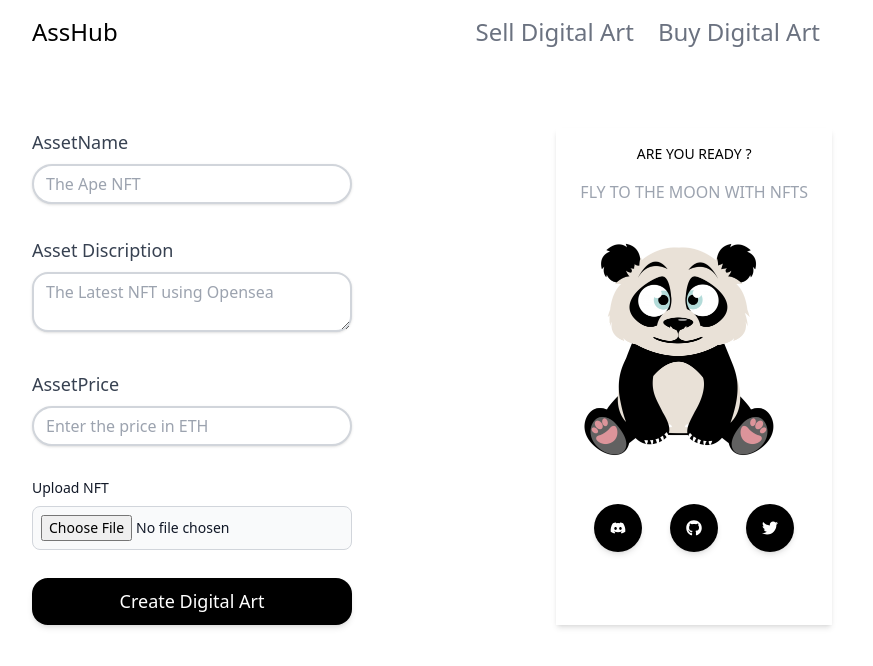
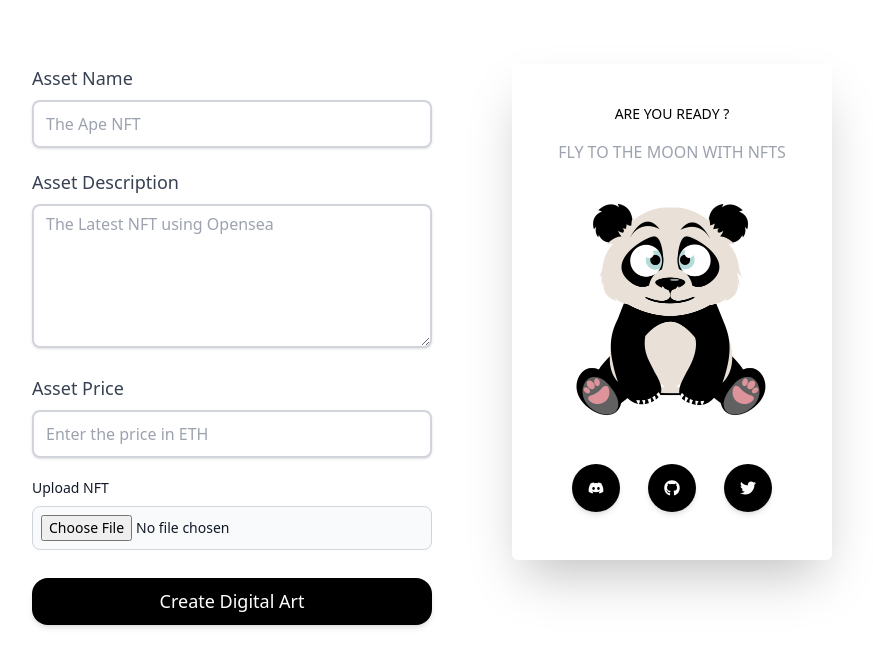
Before and after one commit to sajalshlan/NFT-Marketplace---Build-It-Lumos, a Next.js app in the folder client/: page /forms in a window 1280 px wide. Shown: the top 666 px of the page, without its empty margins (208-1081 px from the left). Built offline with nearby package versions, Linux system fonts and the light colour scheme.

Commit message:
Made some small changes

```diff
--- a/client/pages/forms/index.js
+++ b/client/pages/forms/index.js
@@ -1,9 +1,9 @@
-import Image from "next/image";
+import Image from 'next/image';
 
 export default function form() {
   return (
-    <div>
-      <div className="flex justify-between py-4 lg:px-60 md:px-20 sm:px-10  text-2xl">
+    <>
+      {/* <div className="flex justify-between py-4 lg:px-60 md:px-20 sm:px-10  text-2xl">
         <a className="font-medium" href="">
           AssHub
         </a>
@@ -16,19 +16,19 @@ export default function form() {
             Buy Digital Art
           </a>
         </div>
-      </div>
+      </div> */}
 
-      <div className="flex justify-between  mx-auto lg:px-60 md:px-20 sm:px-10 py-16">
-        <form className="text-black w-80  ">
+      <div className="flex justify-between mx-auto lg:px-60 md:px-20 sm:px-10 py-16">
+         <form className="text-black w-[50%]  ">
           <label
             className="block text-gray-700 text-lg font-medium mb-2"
-            for="assetName"
+            htmlFor="assetName"
           >
-            AssetName
+            Asset Name
           </label>
           <input
-            className="shadow appearance-none  rounded-3xl w-full py-2 px-3 text-gray-700 leading-tight focus:outline-none focus:shadow-outline
-            border-2 border-gray-300  mb-8"
+            className="shadow appearance-none  rounded-lg w-full p-3 text-gray-700 leading-tight focus:outline-none focus:shadow-outline
+            border-2 border-gray-300  mb-5"
             id="assetName"
             type="text"
             placeholder="The Ape NFT"
@@ -36,39 +36,39 @@ export default function form() {
 
           <label
             className="block text-gray-700 text-lg font-medium mb-2"
-            for="assetDiscription"
+            htmlFor="assetDiscription"
           >
-            Asset Discription
+            Asset Description
           </label>
           <textarea
-            className="shadow appearance-none  rounded-2xl w-full py-2 px-3 text-gray-700 leading-tight focus:outline-none focus:shadow-outline
-            border-2 border-gray-300 mb-8"
+            className="shadow appearance-none h-36 rounded-lg w-full py-2 px-3 text-gray-700 leading-tight focus:outline-none focus:shadow-outline
+            border-2 border-gray-300 mb-5"
             id="assetDiscription"
             placeholder="The Latest NFT using Opensea"
           ></textarea>
 
           <label
             className="block text-gray-700 text-lg font-medium mb-2"
-            for="assetPrice"
+            htmlFor="assetPrice"
           >
-            AssetPrice
+            Asset Price
           </label>
           <input
-            className="shadow appearance-none  rounded-3xl w-full py-2 px-3 text-gray-700 leading-tight focus:outline-none focus:shadow-outline
-            border-2 border-gray-300  mb-8"
+            className="shadow appearance-none  rounded-lg w-full p-3 text-gray-700 leading-tight focus:outline-none focus:shadow-outline
+            border-2 border-gray-300  mb-5"
             id="assetPrice"
             type="number"
             placeholder="Enter the price in ETH"
           ></input>
 
           <label
-            class="block mb-2 text-sm font-medium text-gray-900 dark:text-gray-700"
-            for="default_size"
+            className="block mb-2 text-sm font-medium text-gray-900 dark:text-gray-700"
+            htmlFor="default_size"
           >
             Upload NFT
           </label>
           <input
-            class="block mb-5 w-full text-sm text-gray-900 bg-gray-50 rounded-lg border border-gray-300 cursor-pointer dark:text-gray-400 focus:outline-none dark:bg-gray-100 dark:placeholder-gray-400 p-2"
+            className="block mb-5 w-full text-sm text-gray-900 bg-gray-50 rounded-lg border border-gray-300 cursor-pointer dark:text-gray-400 focus:outline-none dark:bg-gray-100 dark:placeholder-gray-400 p-2"
             id="default_size"
             type="file"
           ></input>
@@ -82,8 +82,8 @@ export default function form() {
           </button>
         </form>
 
-        <div className="flex flex-col shadow-md px-6">
-          <h2 className="uppercase text-black font-medium text-sm mt-4 text-center">
+        <div className="flex flex-col shadow-2xl rounded-md px-6 w-[40%] py-10 h-full items-center ">
+          <h2 className="uppercase text-black font-medium text-sm  text-center">
             ARE YOU READY ?
           </h2>
           <p className="text-gray-400 text-center mt-4">
@@ -98,19 +98,19 @@ export default function form() {
           mt-8"
           />
 
-          <div class="flex justify-center items-center flex-wrap space-x-7 mt-12">
+          <div className="flex justify-center items-center flex-wrap space-x-7 mt-12">
             {/* <!-- Discord --> */}
             <button
               type="button"
               data-mdb-ripple="true"
               data-mdb-ripple-color="light"
-              class="inline-block  p-4 mb-2 text-white font-medium text-xs leading-tight uppercase rounded-full shadow-md hover:shadow-lg focus:shadow-lg focus:outline-none focus:ring-0 active:shadow-lg transition duration-150 ease-in-out"
-              style={{ backgroundColor: "#000" }}
+              className="inline-block  p-4 mb-2 text-white font-medium text-xs leading-tight uppercase rounded-full shadow-md hover:shadow-lg focus:shadow-lg focus:outline-none focus:ring-0 active:shadow-lg transition duration-150 ease-in-out"
+              style={{ backgroundColor: '#000' }}
             >
               <svg
                 xmlns="http://www.w3.org/2000/svg"
                 viewBox="0 0 640 512"
-                class="w-4 h-4"
+                className="w-4 h-4"
               >
                 <path
                   fill="currentColor"
@@ -124,13 +124,13 @@ export default function form() {
               type="button"
               data-mdb-ripple="true"
               data-mdb-ripple-color="light"
-              class="inline-block p-4 mb-2 text-white font-medium text-xs leading-tight uppercase rounded-full shadow-md hover:shadow-lg focus:shadow-lg focus:outline-none focus:ring-0 active:shadow-lg transition duration-150 ease-in-out"
-              style={{ backgroundColor: "#000" }}
+              className="inline-block p-4 mb-2 text-white font-medium text-xs leading-tight uppercase rounded-full shadow-md hover:shadow-lg focus:shadow-lg focus:outline-none focus:ring-0 active:shadow-lg transition duration-150 ease-in-out"
+              style={{ backgroundColor: '#000' }}
             >
               <svg
                 xmlns="http://www.w3.org/2000/svg"
                 viewBox="0 0 496 512"
-                class="w-4 h-4"
+                className="w-4 h-4"
               >
                 <path
                   fill="currentColor"
@@ -144,13 +144,13 @@ export default function form() {
               type="button"
               data-mdb-ripple="true"
               data-mdb-ripple-color="light"
-              class="inline-block p-4 mb-2 text-white font-medium text-xs leading-tight uppercase rounded-full shadow-md hover:shadow-lg focus:shadow-lg focus:outline-none focus:ring-0 active:shadow-lg transition duration-150 ease-in-out"
-              style={{ backgroundColor: "#000" }}
+              className="inline-block p-4 mb-2 text-white font-medium text-xs leading-tight uppercase rounded-full shadow-md hover:shadow-lg focus:shadow-lg focus:outline-none focus:ring-0 active:shadow-lg transition duration-150 ease-in-out"
+              style={{ backgroundColor: '#000' }}
             >
               <svg
                 xmlns="http://www.w3.org/2000/svg"
                 viewBox="0 0 512 512"
-                class="w-4 h-4"
+                className="w-4 h-4"
               >
                 <path
                   fill="currentColor"
@@ -161,6 +161,6 @@ export default function form() {
           </div>
         </div>
       </div>
-    </div>
+    </>
   );
 }
```
Also changed, not shown: 2 other files (tests, documents, lock files or other folders).
